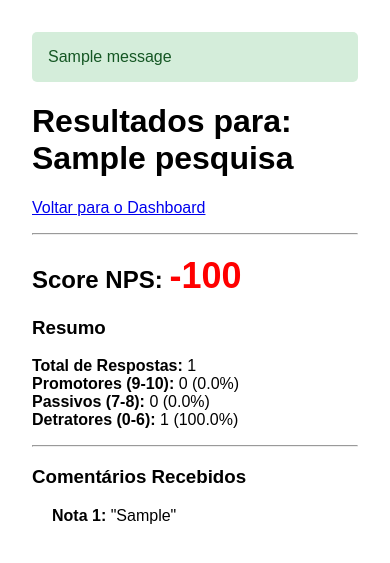
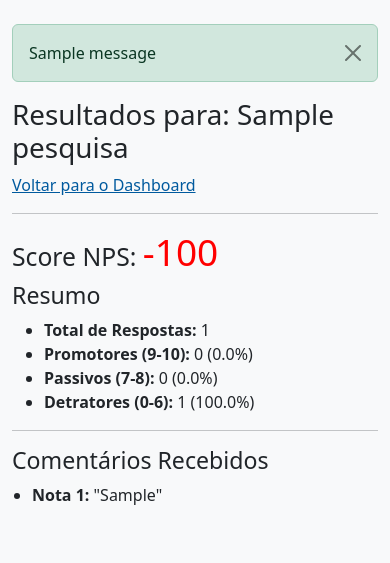
Before and after one commit to GITmarcosfcabreu/NPS, a Flask app: page /dashboard/survey/1 in a window 390 px wide. Shown: the top 563 px of the page. Run offline with Flask 3, Linux system fonts and the light colour scheme; tables that the repository leaves empty hold one stand-in row (values such as "Sample post"); one stand-in notice (Sample message) is shown.

Commit message:
feat: Apply Dolp branding and Bootstrap to survey form
This commit redesigns the user-facing NPS survey form to align with Dolp Engenharia's branding and to provide a modern, responsive user experience.

Changes include:
- Integrated the Bootstrap 5 framework via CDN.
- Added a custom color scheme to the base template inspired by corporate branding.
- Completely rebuilt the survey form template (`survey.html`) using Bootstrap components (Card, Grid, Button Group).
- The Dolp Engenharia logo is now displayed at the top of the form.
- The overall styling is more professional and user-friendly.

```diff
--- a/nps_app/templates/base.html
+++ b/nps_app/templates/base.html
@@ -3,30 +3,44 @@
 <head>
     <meta charset="UTF-8">
     <meta name="viewport" content="width=device-width, initial-scale=1.0">
-    <title>{{ title }} - App NPS</title>
+    <title>{{ title }} - Dolp Engenharia NPS</title>
+    <link href="https://cdn.jsdelivr.net/npm/bootstrap@5.3.3/dist/css/bootstrap.min.css" rel="stylesheet" integrity="sha384-QWTKZyjpPEjISv5WaRU9OFeRpok6YctnYmDr5pNlyT2bRjXh0JMhjY6hW+ALEwIH" crossorigin="anonymous">
     <style>
-        body { font-family: sans-serif; margin: 2em; }
-        .container { max-width: 800px; margin: auto; }
-        .flash { padding: 1em; margin: 1em 0; border-radius: 5px; }
-        .flash.success { background-color: #d4edda; color: #155724; }
-        .flash.info { background-color: #cce5ff; color: #004085; }
-        .form-group { margin-bottom: 1em; }
-        label { display: block; margin-bottom: 0.5em; }
-        ul { list-style: none; padding: 0; }
-        li { display: inline-block; margin-right: 1em; }
+        :root {
+            --dolp-primary: #005a9e; /* A professional blue */
+            --dolp-secondary: #f0a800; /* A contrasting yellow/gold */
+        }
+        .btn-primary {
+            background-color: var(--dolp-primary);
+            border-color: var(--dolp-primary);
+        }
+        .bg-primary {
+            background-color: var(--dolp-primary) !important;
+        }
+        .text-primary {
+            color: var(--dolp-primary) !important;
+        }
+        a {
+            color: var(--dolp-primary);
+        }
     </style>
 </head>
-<body>
-    <div class="container">
+<body class="bg-light">
+    <div class="container mt-4">
         {% with messages = get_flashed_messages(with_categories=true) %}
             {% if messages %}
                 {% for category, message in messages %}
-                    <div class="flash {{ category }}">{{ message }}</div>
+                    <div class="alert alert-{{ category }} alert-dismissible fade show" role="alert">
+                        {{ message }}
+                        <button type="button" class="btn-close" data-bs-dismiss="alert" aria-label="Close"></button>
+                    </div>
                 {% endfor %}
             {% endif %}
         {% endwith %}
 
         {% block content %}{% endblock %}
     </div>
+
+    <script src="https://cdn.jsdelivr.net/npm/bootstrap@5.3.3/dist/js/bootstrap.bundle.min.js" integrity="sha384-YvpcrYf0tY3lHB60NNkmXc5s9fDVZLESaAA55NDzOxhy9GkcIdslK1eN7N6jIeHz" crossorigin="anonymous"></script>
 </body>
 </html>
```
Also changed, not shown: nps_app/templates/survey.html (+31 -14 lines), nps_app/nps_app.db.
